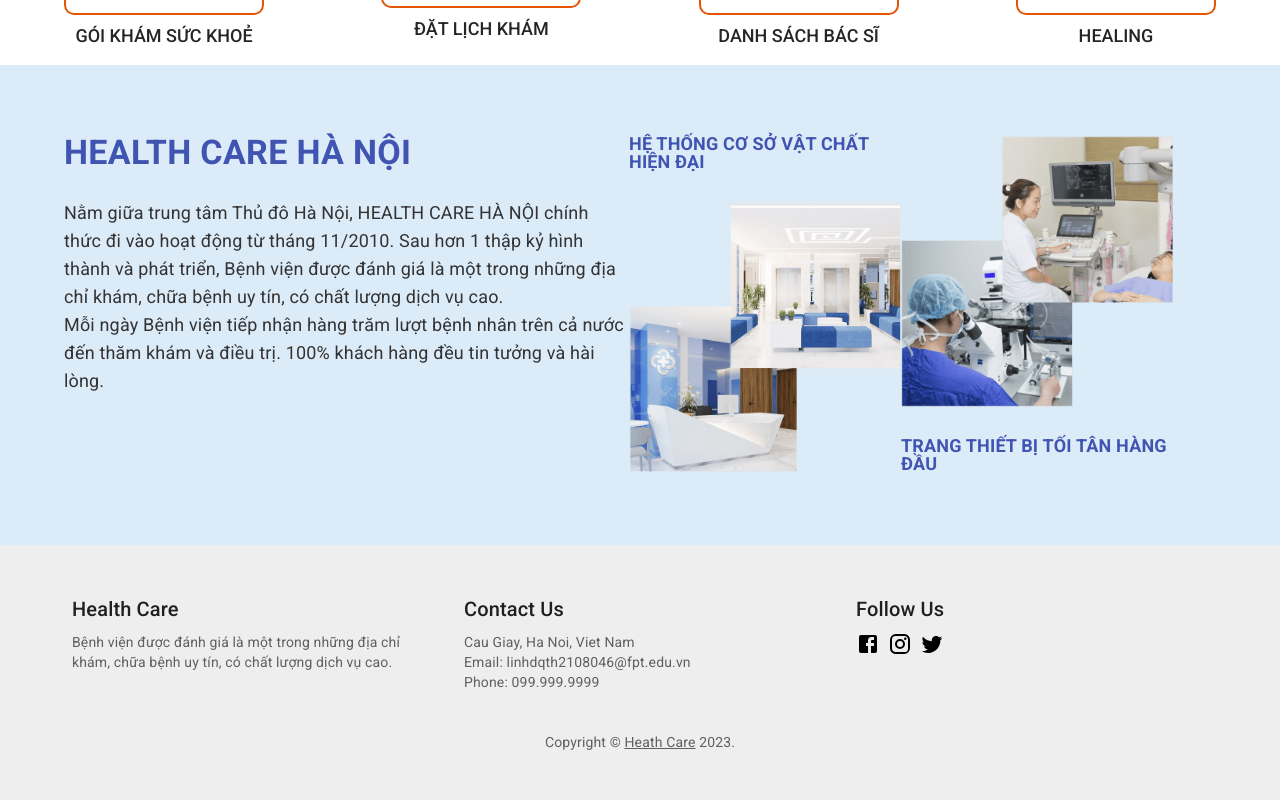
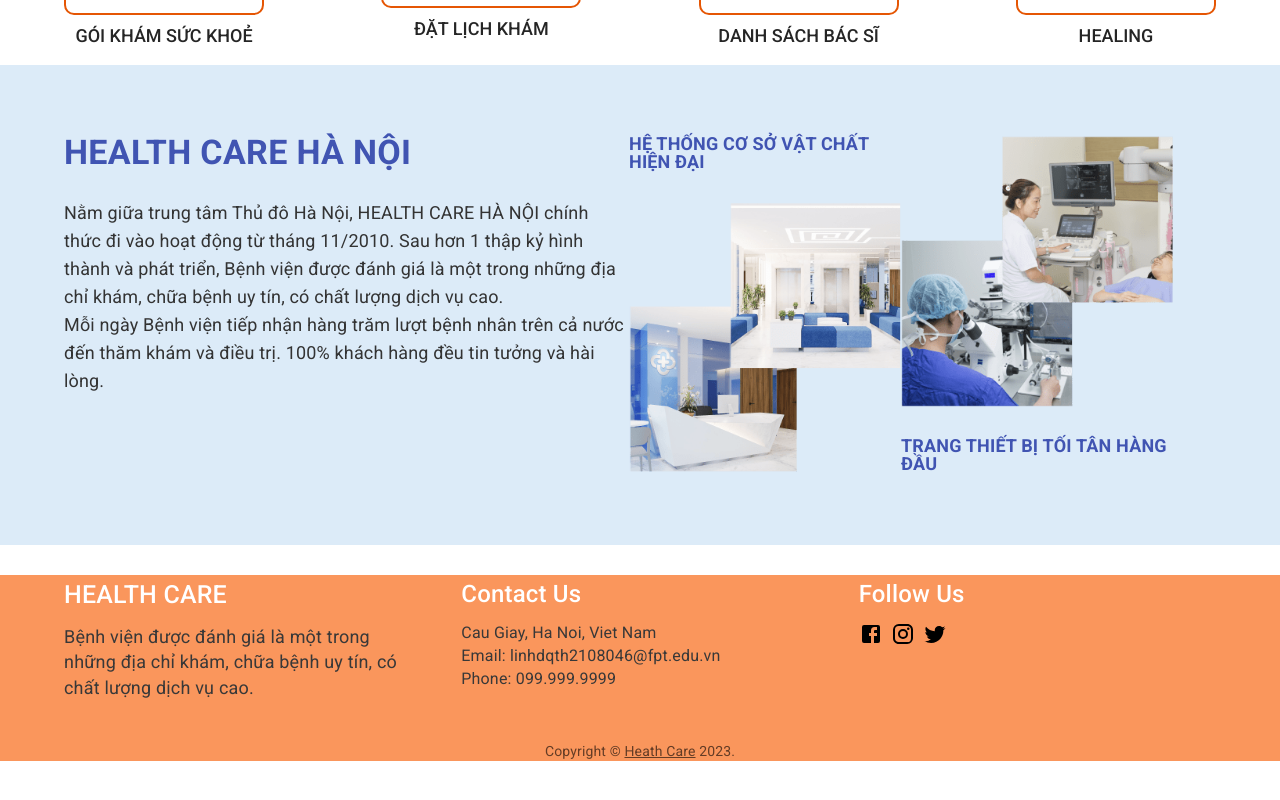
Before and after one commit to Vantan22/heath-care, a React (Vite) app: page / in a window 1280 px wide. Shown: the part 735-1535 px from the top of the page. After the commit the page ends 1496 px from the top, so only its background shows below. Built offline with nearby package versions, Linux system fonts and the light colour scheme.

Commit message:
[REFACTOR] refactor footer ui

```diff
--- a/src/component/Footer/Footer.jsx
+++ b/src/component/Footer/Footer.jsx
@@ -11,39 +11,58 @@ export default function Footer() {
         <Box
             component="footer"
             sx={{
-                backgroundColor: (theme) =>
-                    theme.palette.mode === "light"
-                        ? theme.palette.grey[200]
-                        : theme.palette.grey[800],
-                p: 6,
+                backgroundColor: "#fa965c",
+                marginTop: '30px'
             }}
         >
             <Container maxWidth="lg">
                 <Grid container spacing={5}>
                     <Grid item xs={12} sm={4}>
-                        <Typography variant="h6" color="text.primary" gutterBottom>
+                        <Typography variant="h6" sx={{
+                            color :"white",
+                            fontSize :"25px",
+                            textTransform :"uppercase"
+                        }} gutterBottom>
                            Health Care
                         </Typography>
-                        <Typography variant="body2" color="text.secondary">
+                        <Typography variant="body2" sx={{
+                            color :"#383838",
+                            fontSize :"18px",
+                        }}>
                             Bệnh viện được đánh giá là một trong những địa chỉ khám, chữa bệnh uy tín, có chất lượng dịch vụ cao.
                         </Typography>
                     </Grid>
                     <Grid item xs={12} sm={4}>
-                        <Typography variant="h6" color="text.primary" gutterBottom>
+                        <Typography variant="h6" sx={{
+                            color :"white",
+                            fontSize :"24px",
+                        }} gutterBottom>
                             Contact Us
                         </Typography>
-                        <Typography variant="body2" color="text.secondary">
+                        <Typography variant="body2" sx={{
+                            color :"#383838",
+                            fontSize :"16px",
+                        }}>
                             Cau Giay, Ha Noi, Viet Nam
                         </Typography>
-                        <Typography variant="body2" color="text.secondary">
+                        <Typography variant="body2" sx={{
+                            color :"#383838",
+                            fontSize :"16px",
+                        }}>
                             Email: linhdqth2108046@fpt.edu.vn
                         </Typography>
-                        <Typography variant="body2" color="text.secondary">
+                        <Typography variant="body2"sx={{
+                            color :"#383838",
+                            fontSize :"16px",
+                        }}>
                             Phone: 099.999.9999
                         </Typography>
                     </Grid>
                     <Grid item xs={12} sm={4}>
-                        <Typography variant="h6" color="text.primary" gutterBottom>
+                        <Typography variant="h6" sx={{
+                            color :"white",
+                            fontSize :"24px",
+                        }} gutterBottom>
                             Follow Us
                         </Typography>
                         <Link href="https://www.facebook.com/" color="inherit">
```
